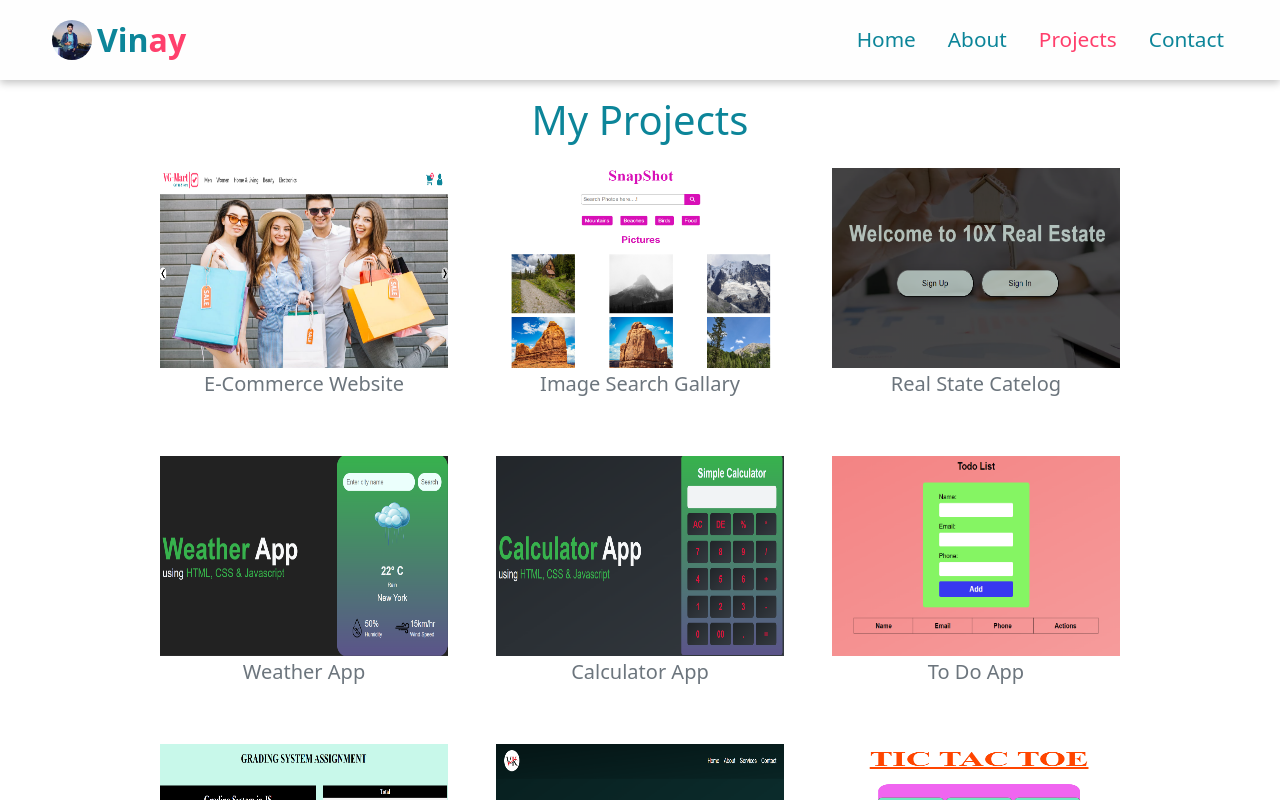
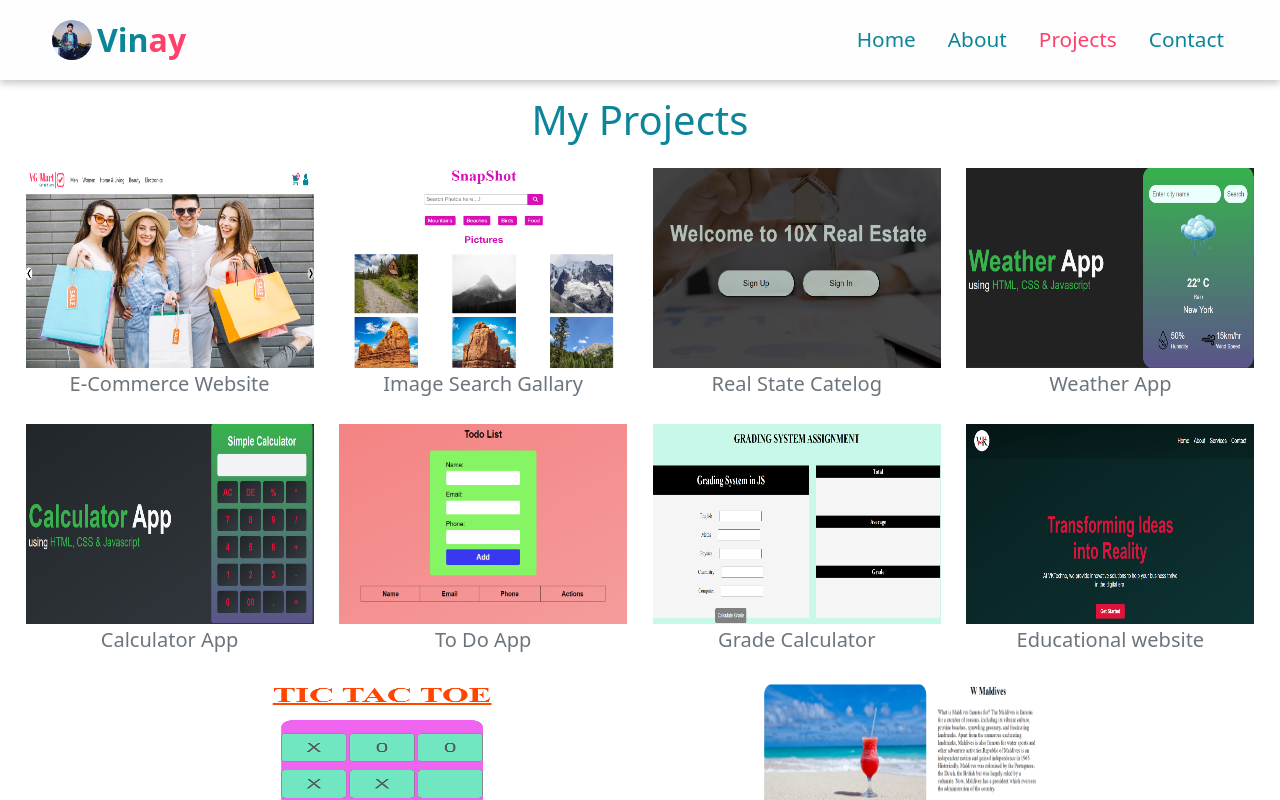
Before and after one commit to vkchauhangoldy/My-Portfolio, a React (Vite) app: page /project in a window 1280 px wide. Shown: the top 800 px of the page. Built offline with nearby package versions, Linux system fonts and the light colour scheme.

Commit message:
Changes in Projects

```diff
--- a/src/components/projects/Projects.jsx
+++ b/src/components/projects/Projects.jsx
@@ -71,12 +71,12 @@ const Projects = () => {
     return (
         <div className="page">
             <h1 className="text-center txt-primary p-3">My Projects</h1>
-            <div className="d-flex flex-wrap justify-content-center gap-5 cursor-pointer">
+            <div className="d-flex flex-wrap justify-content-evenly cursor-pointer">
                 {projectsArr.map((project, index) => (
                     <Link
                         to={project.url}
                         key={index}
-                        className=""
+                        className="mb-3"
                         style={{ width: "18rem" }}
                         target="_blank"
                     >
```
